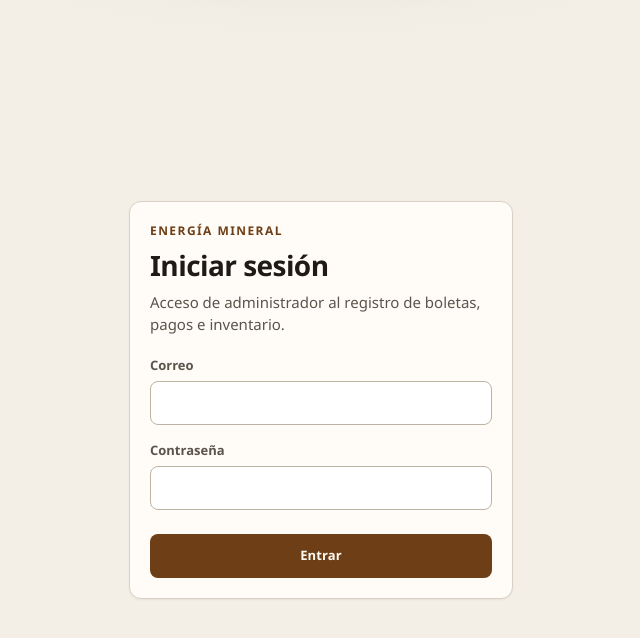
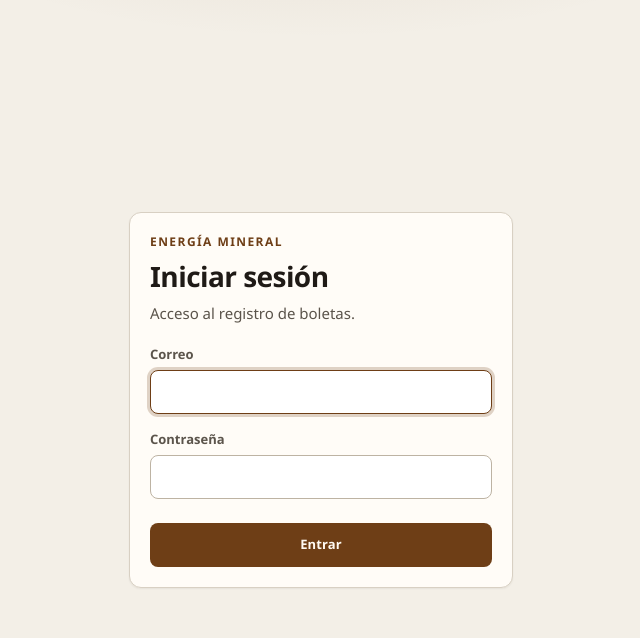
Before and after one commit to emiliomt/boletas_energiamineral, a FastAPI app: page /login in a window 1280 px wide. Shown: the top 638 px of the page, without its empty margins (319-959 px from the left). Run offline with FastAPI, Linux system fonts and the light colour scheme.

Commit message:
UI(login): login page — btn-primary on Entrar, email autofocus, add conditional is-error class, shorter lede (markup only)
Co-authored-by: emiliomt <emiliomt@users.noreply.github.com>

```diff
--- a/app/web/templates/login.html
+++ b/app/web/templates/login.html
@@ -8,10 +8,10 @@
 </head>
 <body class="login-body">
   <main class="login-shell">
-    <div class="login-card panel">
+<div class="login-card panel {% if error %}is-error{% endif %}">
       <p class="login-brand">Energía Mineral</p>
       <h1>Iniciar sesión</h1>
-      <p class="lede">Acceso de administrador al registro de boletas, pagos e inventario.</p>
+      <p class="lede">Acceso al registro de boletas.</p>
       {% if error %}
       <div class="alert alert-error" role="alert">
         <p id="login-error">{{ error }}</p>
@@ -21,13 +21,13 @@
         <input type="hidden" name="next" value="{{ next }}">
         <label class="field" for="email">
           <span class="field-label">Correo</span>
-          <input type="email" id="email" name="email" required autocomplete="username" {% if error %}aria-invalid="true" aria-describedby="login-error"{% endif %}>
+          <input type="email" id="email" name="email" required autocomplete="username" autofocus {% if error %}aria-invalid="true" aria-describedby="login-error"{% endif %}>
         </label>
         <label class="field" for="password">
           <span class="field-label">Contraseña</span>
           <input type="password" id="password" name="password" required autocomplete="current-password" {% if error %}aria-invalid="true" aria-describedby="login-error"{% endif %}>
         </label>
-        <button type="submit">Entrar</button>
+        <button type="submit" class="btn btn-primary">Entrar</button>
       </form>
     </div>
   </main>
```
